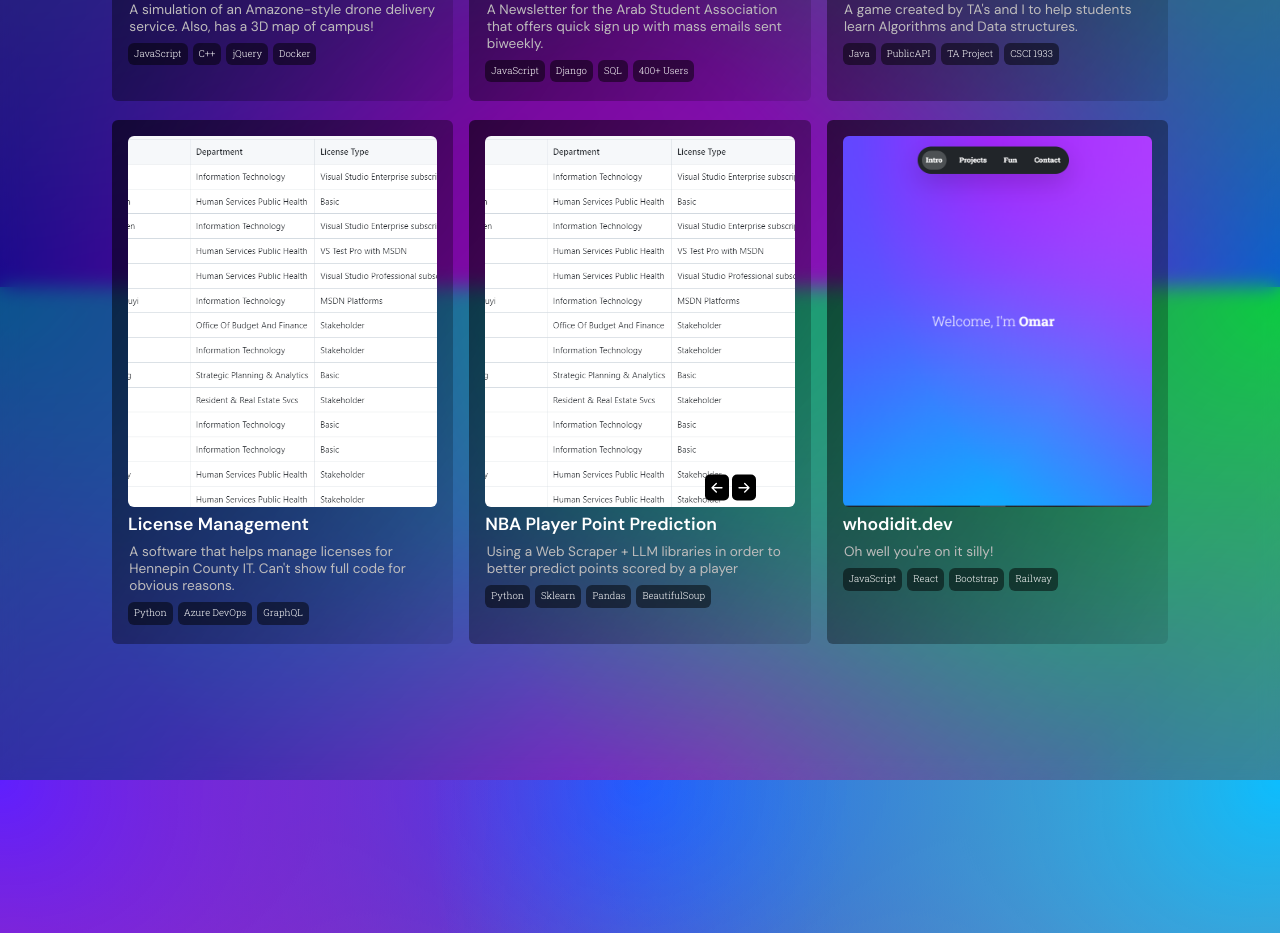
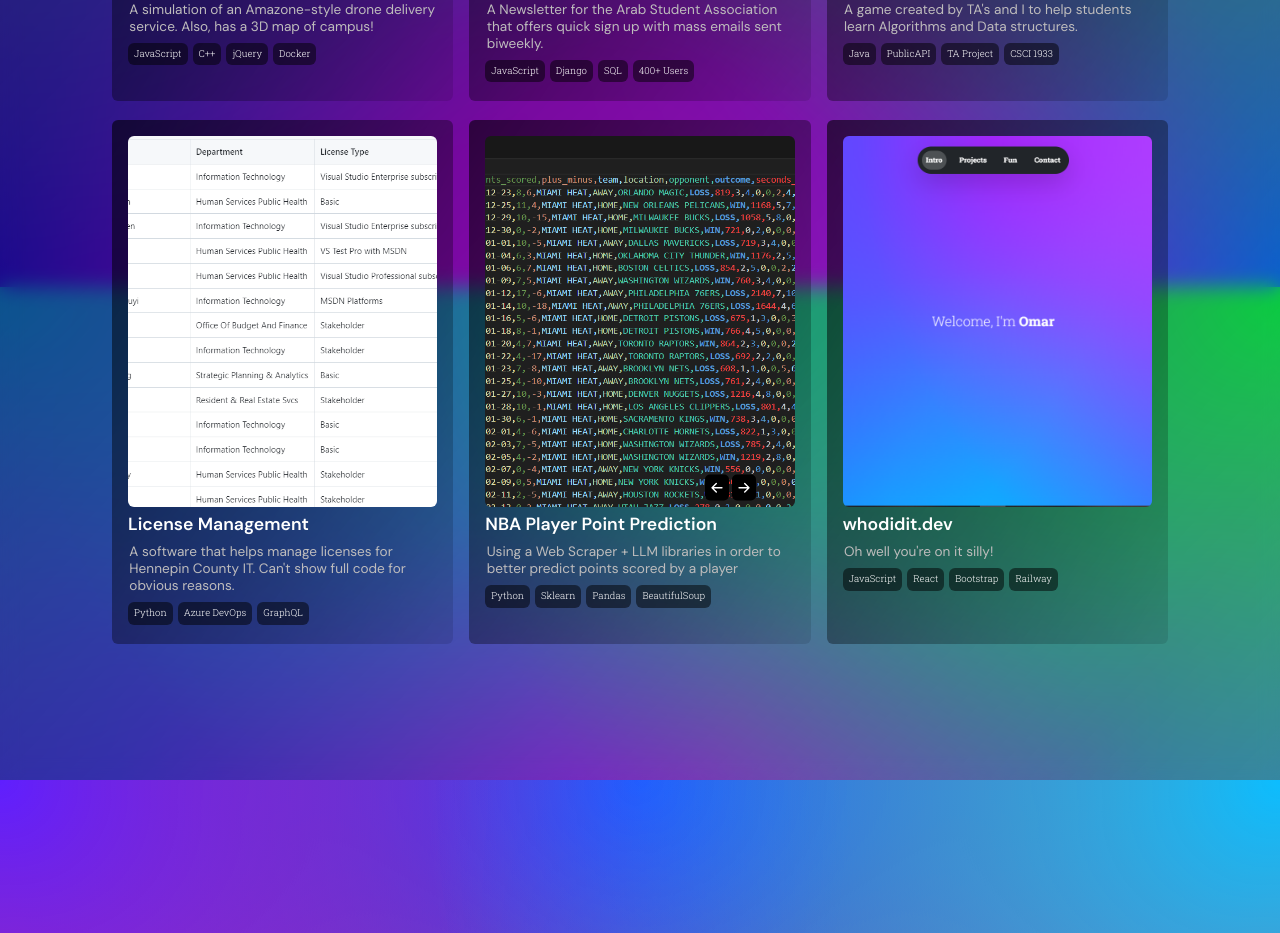
Before and after one commit to omarOG1010/my-portfolio, a React (Create React App) app: page / in a window 1280 px wide. Shown: the part 3180-4113 px from the top of the page. Built offline with nearby package versions, Linux system fonts and the light colour scheme.

Commit message:
ml data pic single

```diff
--- a/src/App.js
+++ b/src/App.js
@@ -195,7 +195,7 @@ function App() {
 
             <div className='project'>
               <div className="project-image-container">
-              <img src="imgs/hennepin-proj.PNG" alt="Project" className="project-image" />
+              <img src="imgs/ml-data.PNG" alt="Project" className="project-image" />
               <button className="prev-button" onClick={handlePreviousProject4}>
                 <svg xmlns="http://www.w3.org/2000/svg" width="24" height="24" fill="white" className="bi bi-arrow-left-short" viewBox="0 0 16 17">
                 <path d="M12 8a.5.5 0 0 1-.5.5H5.707l2.147 2.146a.5.5 0 0 1-.708.708l-3-3a.5.5 0 0 1 0-.708l3-3a.5.5 0 1 1 .708.708L5.707 7.5H11.5a.5.5 0 0 1 .5.5"/>
```
Also changed, not shown: public/imgs/ml-data.PNG (added).
